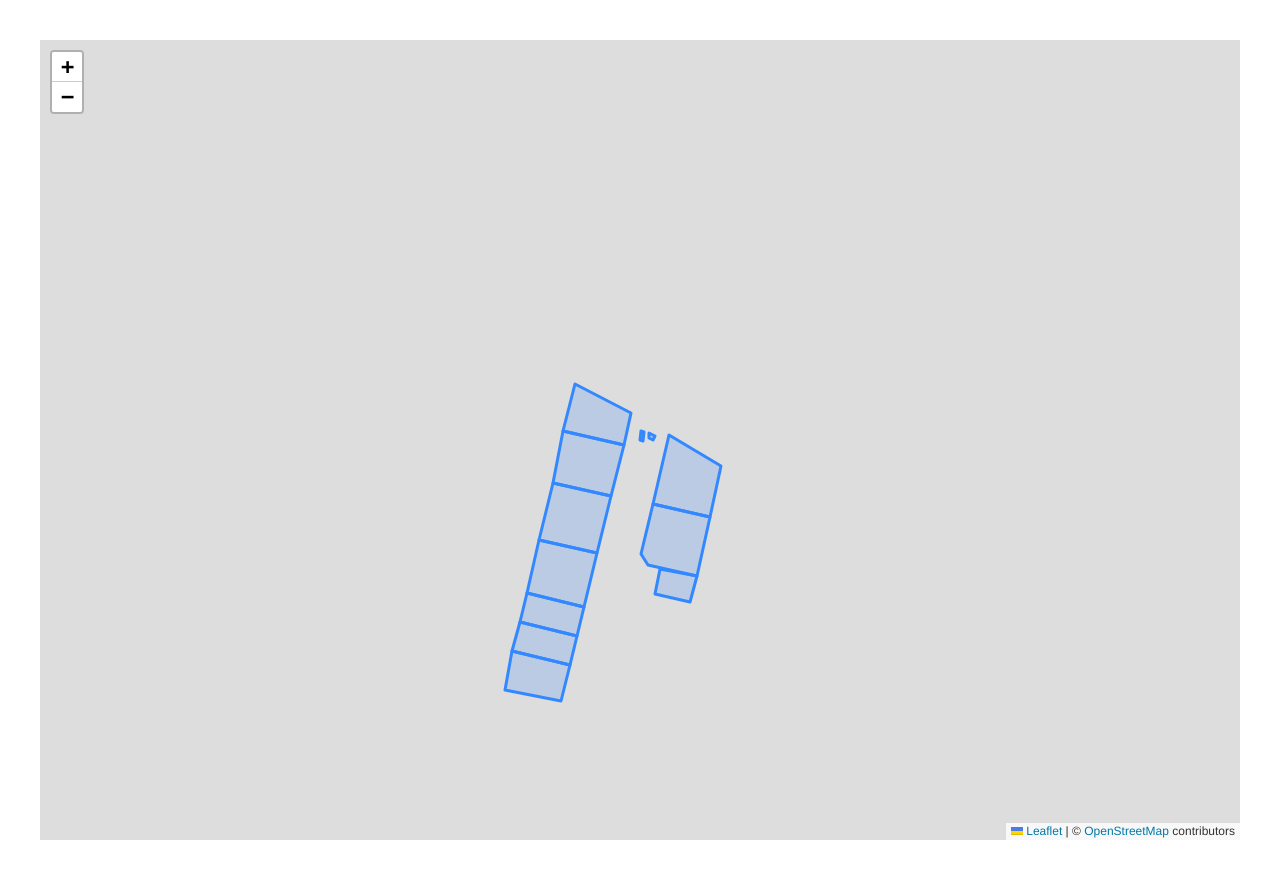
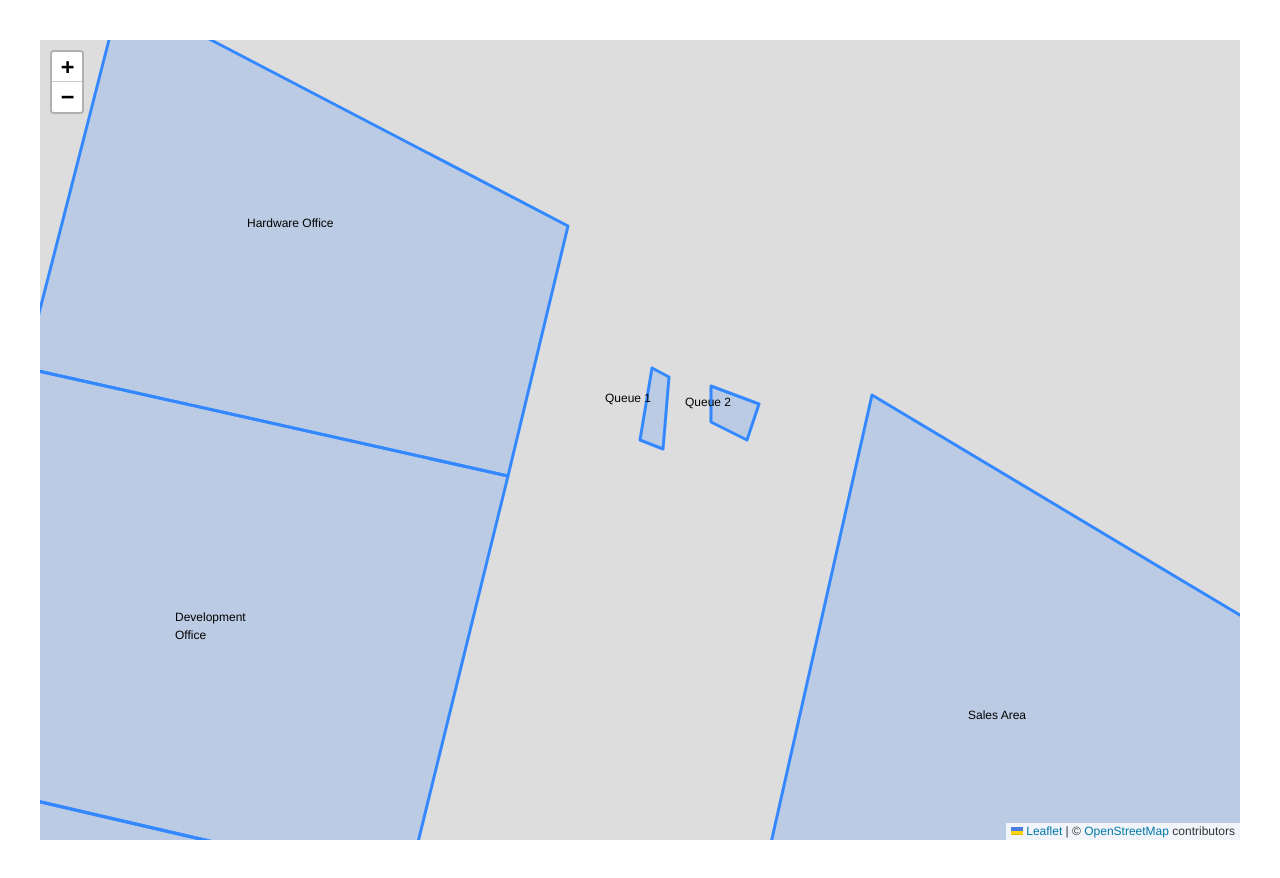
Before and after one commit to phmngocnghia/analytic-app, a Next.js app: page /map in a window 1280 px wide. Built offline with nearby package versions, Linux system fonts and the light colour scheme.

Commit message:
render map

```diff
--- a/package.json
+++ b/package.json
@@ -11,6 +11,7 @@
   "dependencies": {
     "antd": "^5.21.6",
     "dayjs": "^1.11.13",
+    "leaflet": "^1.9.4",
     "lodash-es": "^4.17.21",
     "next": "15.0.2",
     "react": "19.0.0-rc-02c0e824-20241028",
@@ -20,6 +21,7 @@
     "recharts": "^2.13.3"
   },
   "devDependencies": {
+    "@types/leaflet": "^1.9.14",
     "@types/lodash-es": "^4.17.12",
     "@types/node": "^20",
     "@types/react": "^18",
--- a/src/app/components/CustomBarChart.tsx
+++ b/src/app/components/CustomBarChart.tsx
@@ -1,9 +1,7 @@
 import { COLOR } from "@/constants";
 import { FootballItem } from "@/types";
-import { BarProps, RectangleProps, Tooltip, Text } from "recharts";
-import { CartesianGrid, XAxis, YAxis, Legend, Bar, Rectangle, LineChart, CartesianGridProps, Line, BarChart } from 'recharts'
-import { ActiveShape } from "recharts/types/util/types";
-import { renderedLegend } from "./Chart";
+import { RectangleProps, Tooltip, Text } from "recharts";
+import { XAxis, YAxis, Legend, Bar, Rectangle, BarChart } from 'recharts'
 
 const createCustomBar = (yearlyMeanValue: number) => (props: RectangleProps) => {
   const { value } = props;
--- a/src/app/page.tsx
+++ b/src/app/page.tsx
@@ -41,8 +41,6 @@ const ROUTES: ItemType<MenuItemType>[] = [
     key: '/map'
   }
 ]
-
-
 
 const DATE_RANGE_INDEX = {
   'START': 0,
--- a/src/components/Map.tsx
+++ b/src/components/Map.tsx
@@ -3,26 +3,46 @@
 
 import mapData from '../data/office_geojson.json'
 import "leaflet/dist/leaflet.css";
-import { GeoJSON, MapContainer, Marker, Popup, TileLayer } from 'react-leaflet'
+import { GeoJSON, MapContainer, Marker, TileLayer } from 'react-leaflet'
 import { useEffect, useRef } from 'react';
+import L, { LatLngBounds, LatLngTuple } from 'leaflet'
 import '../app/globals.css'
 
-const position = [
+const centerPosition = new L.LatLng(
   48.115969,
   11.589522,
-]
+)
+
+const labels = mapData.features.map(f => {
+  // geojson coord is lng,lat instead of lat,lng
+  const coords = f.geometry.coordinates[0].map(coord => [coord[1], coord[0]]) as LatLngTuple[]
+  const polygonBounds = new LatLngBounds(coords)
+  return ({
+    name: f.properties.name,
+    coordinates: polygonBounds.getCenter()
+  })
+})
 
 
 export default function MapWrapper() {
   return (
-
-    <MapContainer style={{ height: '100vh' }} center={position} zoom={20} maxZoom={30}  >
+    <MapContainer style={{ height: '100vh' }} center={centerPosition} zoom={23} maxZoom={24}  >
       <TileLayer
         attribution='&copy; <a href="https://www.openstreetmap.org/copyright">OpenStreetMap</a> contributors'
         url="https://{s}.tile.openstreetmap.org/{z}/{x}/{y}.png"
 
       />
       <GeoJSON data={mapData} />
+      {labels.map(l => {
+        const i = L.divIcon({
+          className: 'label',
+          html: l.name,
+          iconSize: [100, 40]
+        })
+        return (
+          <Marker position={l.coordinates} icon={i} />
+        )
+      })}
     </MapContainer>
 
   )
--- a/types.d.ts
+++ b/types.d.ts
@@ -2,3 +2,8 @@ declare module "*.csv" {
   const value: any[];
   export default value;
 }
+
+declare module "*.json" {
+  const value: Record<string, any>;
+  export default value;
+}
```
Also changed, not shown: 1 other file (tests, documents, lock files or other folders).
